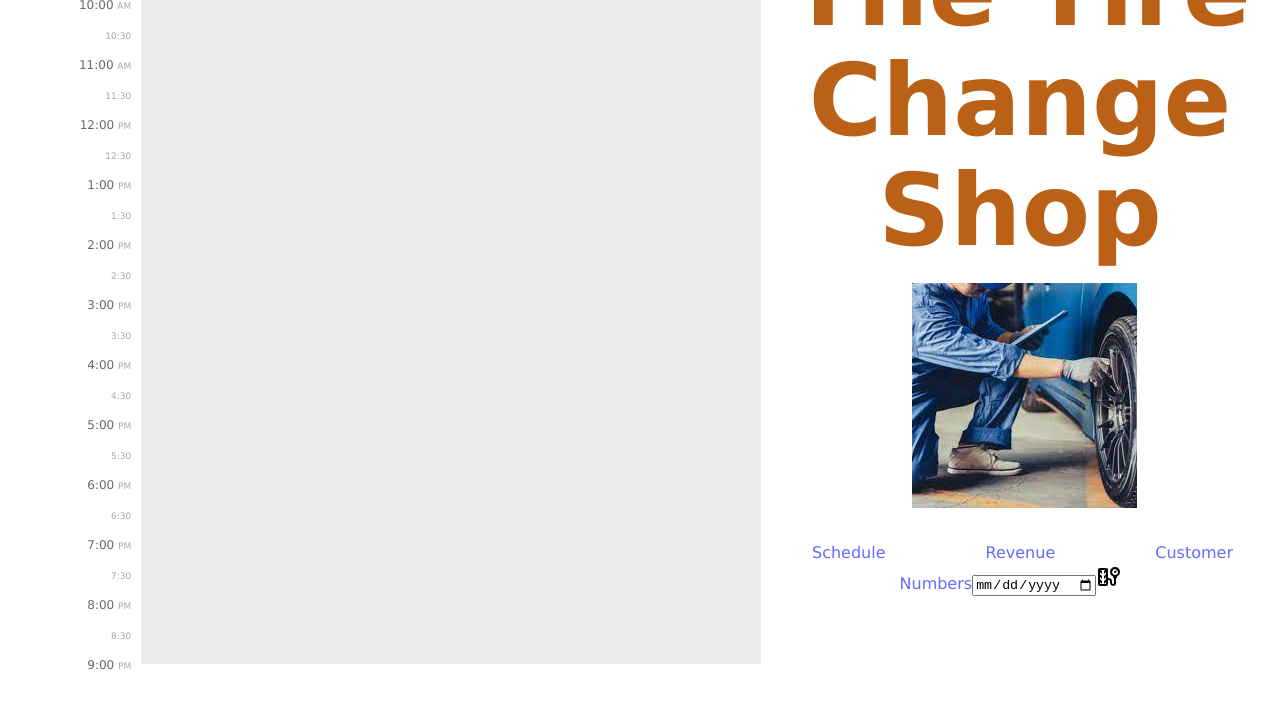
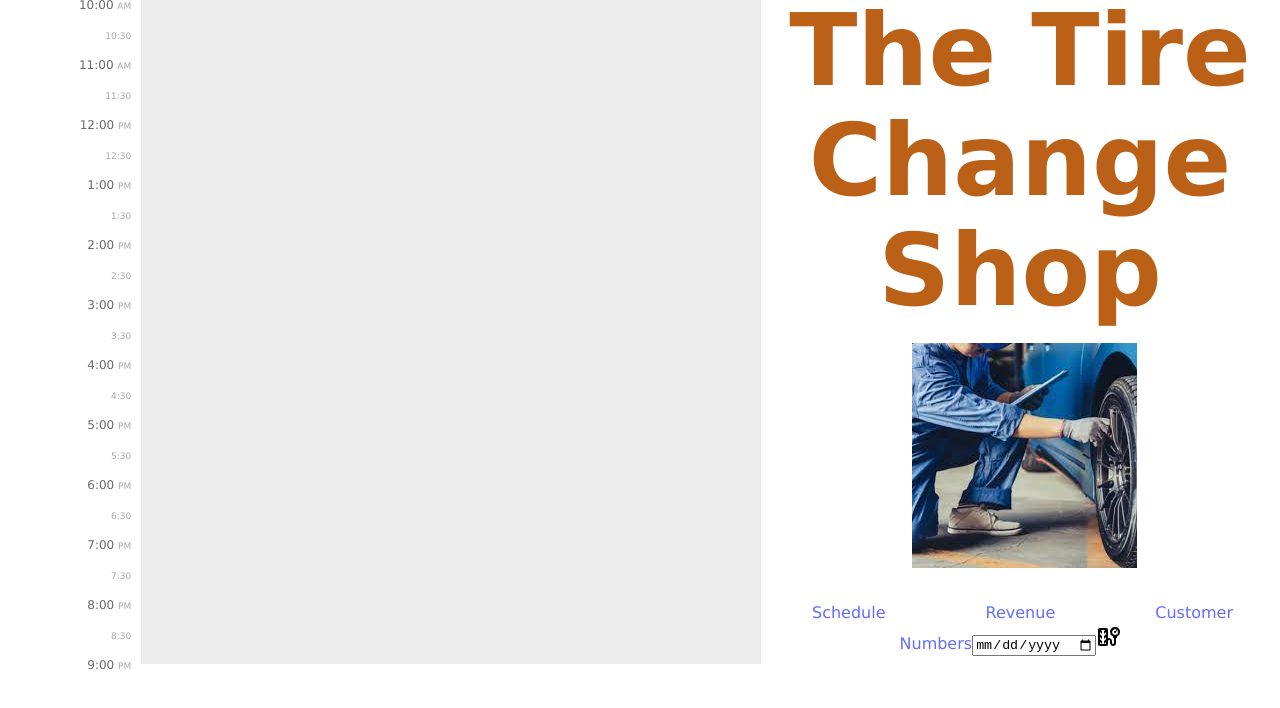
Before and after one commit to TempestSt3rm/ConuHacks-8, a React (Vite) app in the folder front-end-react/: page / in a window 1280 px wide. Shown: the top 708 px of the page. Built offline with nearby package versions, Linux system fonts and the light colour scheme; no server answers.

Commit message:
changed colour scheme

```diff
--- a/front-end-react/src/App.css
+++ b/front-end-react/src/App.css
@@ -48,7 +48,7 @@
   position: relative;
   /* top: 0px; */
   left: 10px;
-  margin-top: 0px;
+  margin-top: 60px;
 }
 
 .revenue {
--- a/front-end-react/src/index.css
+++ b/front-end-react/src/index.css
@@ -5,7 +5,7 @@
 
   color-scheme: light dark;
   color: rgba(255, 255, 255, 0.87);
-  background-color: #242424;
+  background-color: #3d3d54;
 
   font-synthesis: none;
   text-rendering: optimizeLegibility;
```
